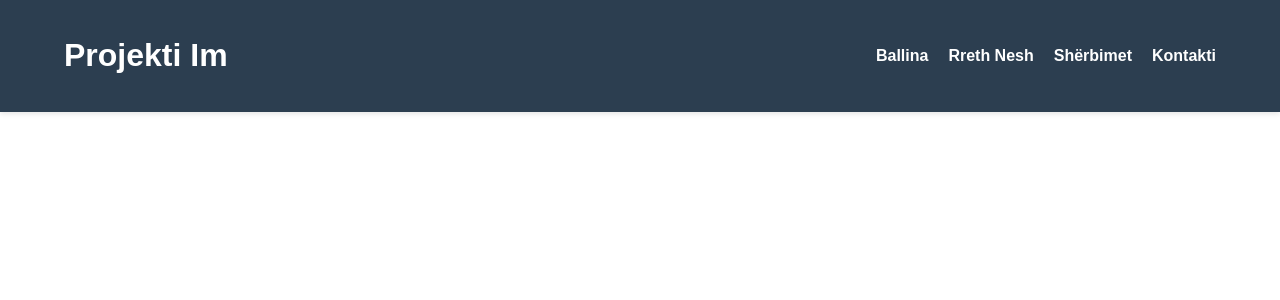
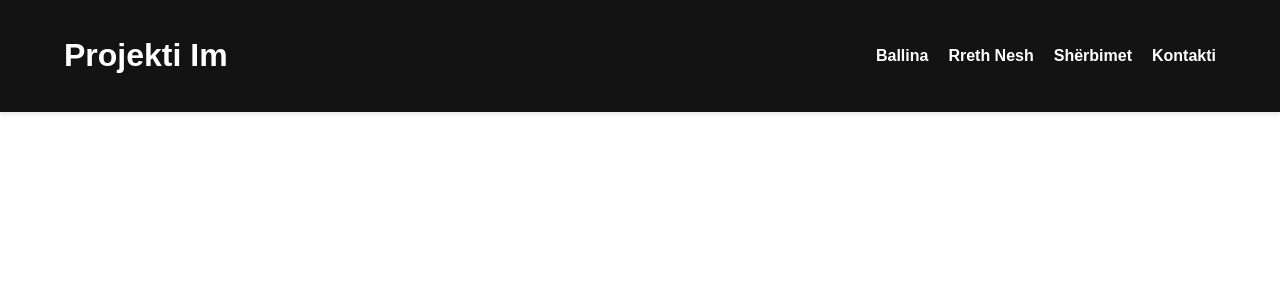
Before and after one commit to ArbnorDragaj/CarMarketplace, a PHP site: page / in a window 1280 px wide. Shown: the top 300 px of the page. Run offline with PHP 8.4, Linux system fonts and the light colour scheme.

Commit message:
Update index.css

```diff
--- a/index.css
+++ b/index.css
@@ -1,7 +1,7 @@
 body { margin: 0; font-family: Arial, sans-serif; }
 
 .main-header {
-    background-color: #2c3e50;
+    background-color: #131314;
     color: white;
     padding: 1rem 0;
     box-shadow: 0 2px 5px rgba(0,0,0,0.1);
```
